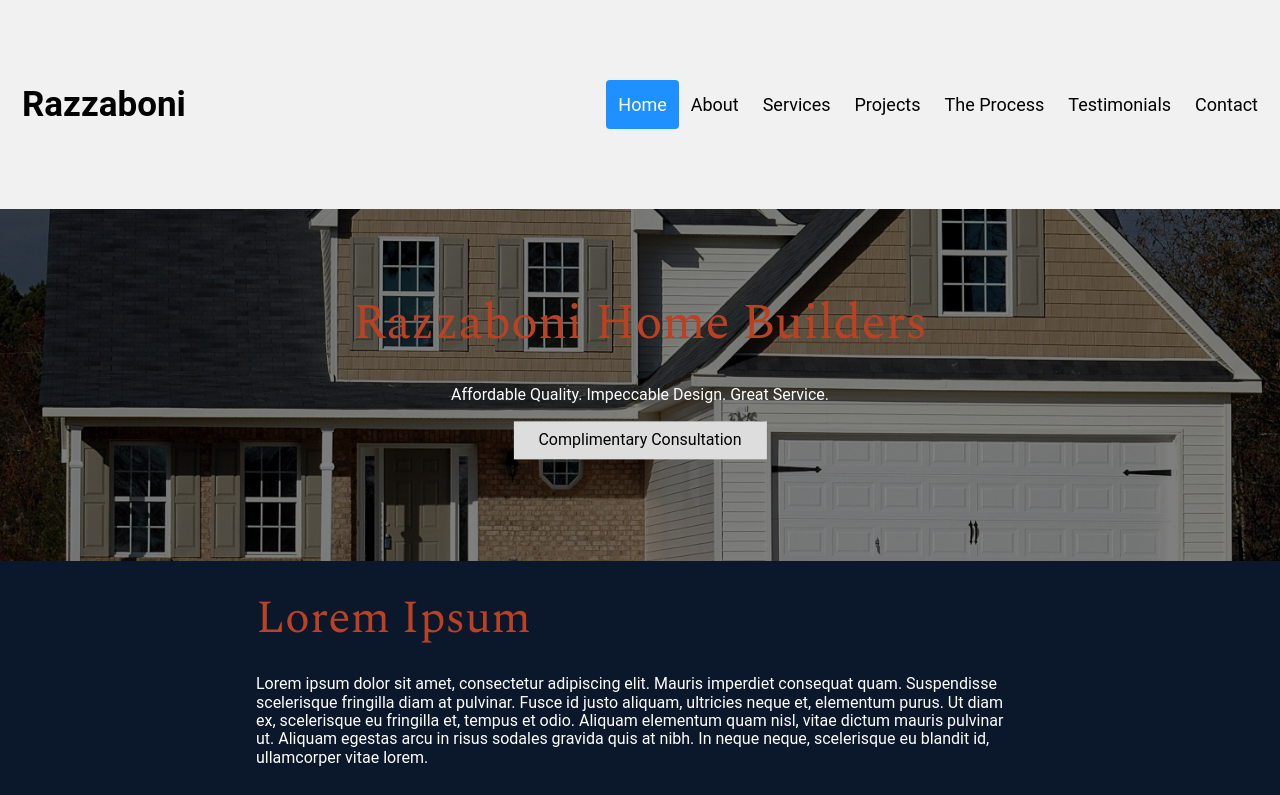
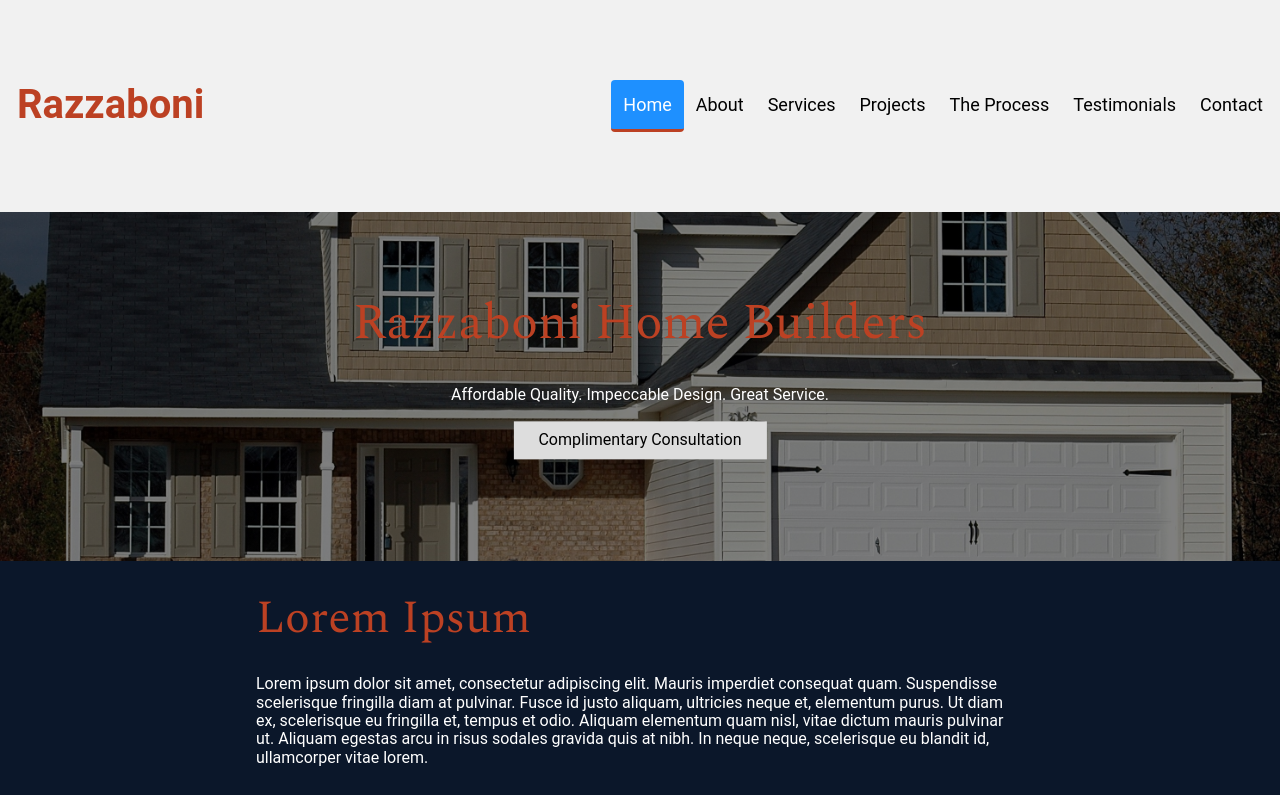
Before and after one commit to NDaruwalla/razzaboni-home-builders, a plain HTML site: page index.html in a window 1280 px wide. Shown: the top 795 px of the page. Drawn offline with nearby package versions, Linux system fonts and the light colour scheme.

Commit message:
added underline to menu items

```diff
--- a/css/styles.css
+++ b/css/styles.css
@@ -23,7 +23,7 @@ h1 {
 #navbar {
   overflow: hidden;
   background-color: #f1f1f1;
-  padding: 90px 10px; /* Large padding which will shrink on scroll (using JS) */
+  padding: 60px 10px; /* Large padding which will shrink on scroll (using JS) */
   transition: 0.4s; /* Adds a transition effect when the padding is decreased */
   position: fixed; /* Sticky/fixed navbar */
   width: 100%;
@@ -41,6 +41,7 @@ h1 {
   font-size: 18px;
   line-height: 25px;
   border-radius: 4px;
+  border-bottom: 3px solid transparent;
 }
 
 /* Style the logo */
@@ -48,18 +49,22 @@ h1 {
   font-size: 35px;
   font-weight: bold;
   transition: 0.4s;
+  color: #bc4123;
 }
 
 /* Links on mouse-over */
 #navbar a:hover {
   background-color: #ddd;
   color: black;
+  border-bottom: 3px solid #bc4123;
+
 }
 
 /* Style the active/current link */
 #navbar a.active {
   background-color: dodgerblue;
   color: white;
+  border-bottom: 3px solid #bc4123;
 }
 
 /* Display some links to the right */
--- a/js/nav.js
+++ b/js/nav.js
@@ -4,10 +4,10 @@ window.onscroll = function() {scrollFunction()};
 
 function scrollFunction() {
   if (document.body.scrollTop > 80 || document.documentElement.scrollTop > 80) {
-    document.getElementById("navbar").style.padding = "30px 10px";
+    document.getElementById("navbar").style.padding = "10px 5px";
     document.getElementById("logo").style.fontSize = "25px";
   } else {
-    document.getElementById("navbar").style.padding = "80px 10px";
-    document.getElementById("logo").style.fontSize = "35px";
+    document.getElementById("navbar").style.padding = "80px 5px";
+    document.getElementById("logo").style.fontSize = "40px";
   }
 }
```
